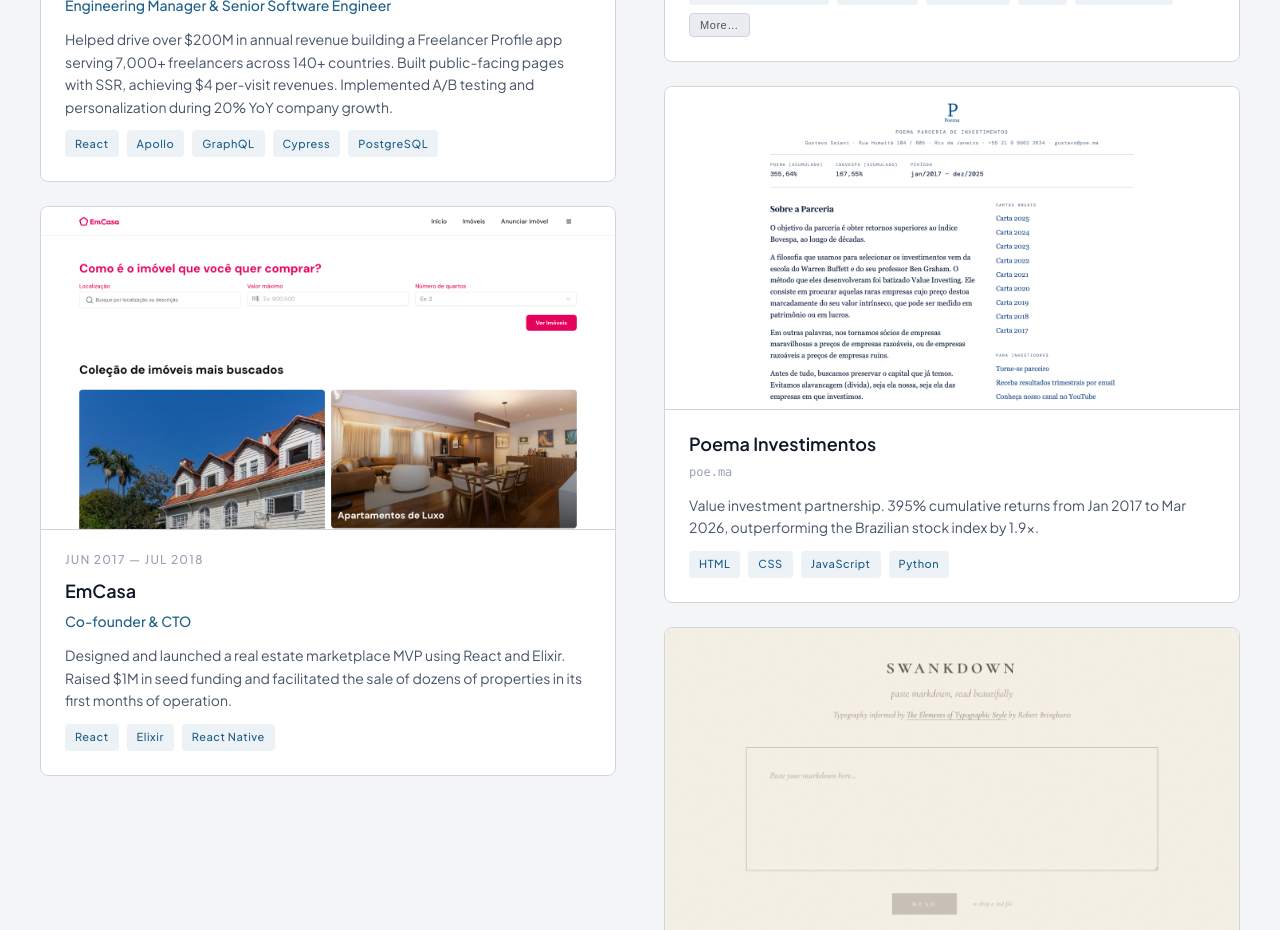
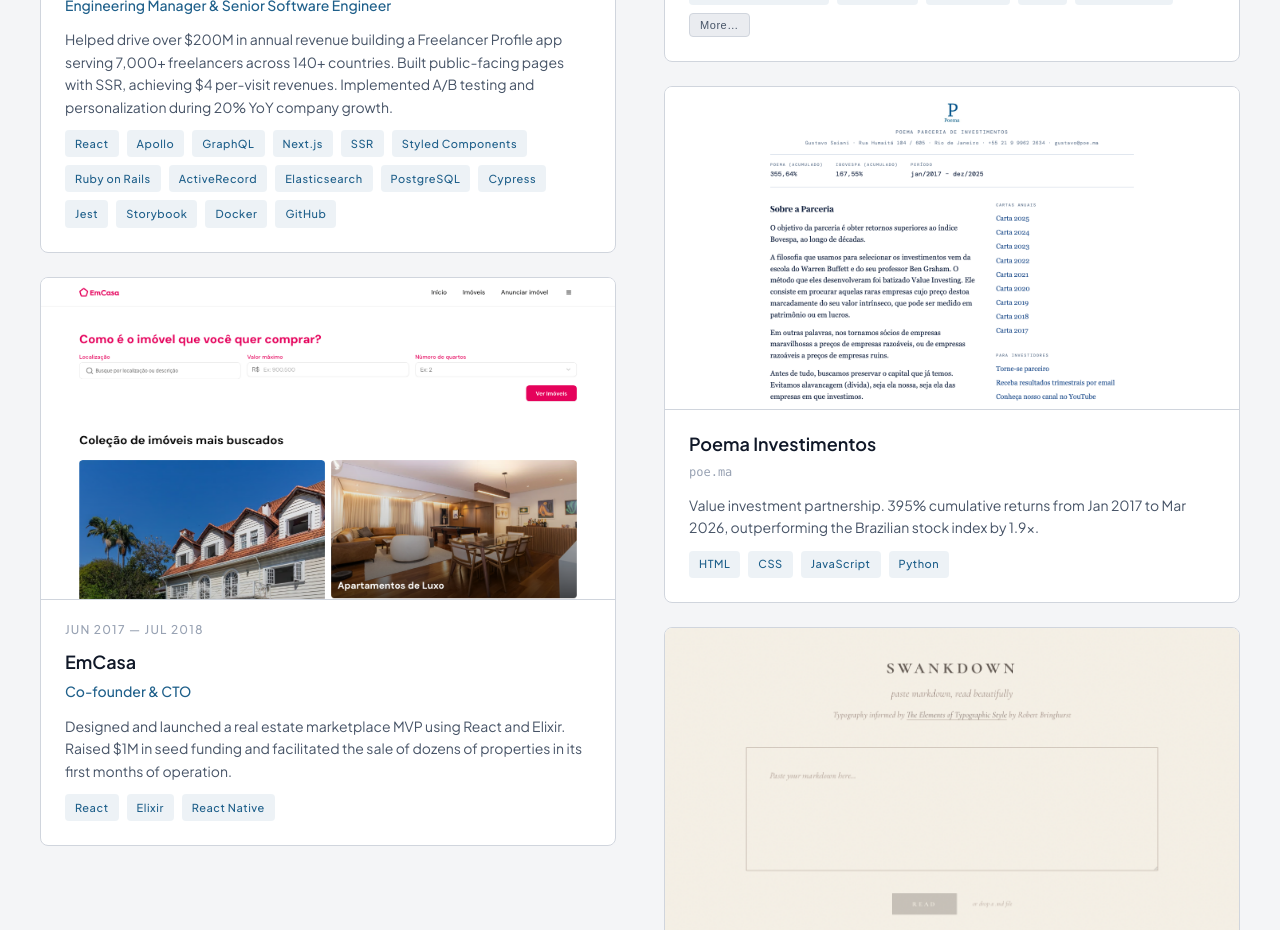
Before and after one commit to gusaiani/gustavosaiani.com, a Next.js app: page / in a window 1280 px wide. Shown: the part 2260-3190 px from the top of the page. Built offline with nearby package versions, Linux system fonts and the light colour scheme.

Commit message:
Expand Toptal tech stack from GitHub org and known stack (#12) (#12)
Adds Ruby on Rails, ActiveRecord, Elasticsearch, Next.js, SSR,
Styled Components, Jest, Storybook, Docker — sourced from
github.com/toptal and the confirmed RoR stack.

```diff
--- a/app/page.tsx
+++ b/app/page.tsx
@@ -36,7 +36,13 @@
     period: "Jul 2018 — Mar 2020",
     description:
       "Helped drive over $200M in annual revenue building a Freelancer Profile app serving 7,000+ freelancers across 140+ countries. Built public-facing pages with SSR, achieving $4 per-visit revenues. Implemented A/B testing and personalization during 20% YoY company growth.",
-    tech: ["React", "Apollo", "GraphQL", "Cypress", "PostgreSQL"],
+    tech: [
+      "React", "Apollo", "GraphQL", "Next.js", "SSR", "Styled Components",
+      "Ruby on Rails", "ActiveRecord", "Elasticsearch",
+      "PostgreSQL",
+      "Cypress", "Jest", "Storybook",
+      "Docker", "GitHub",
+    ],
     image: "/images/toptal.png",
   },
   {
```
